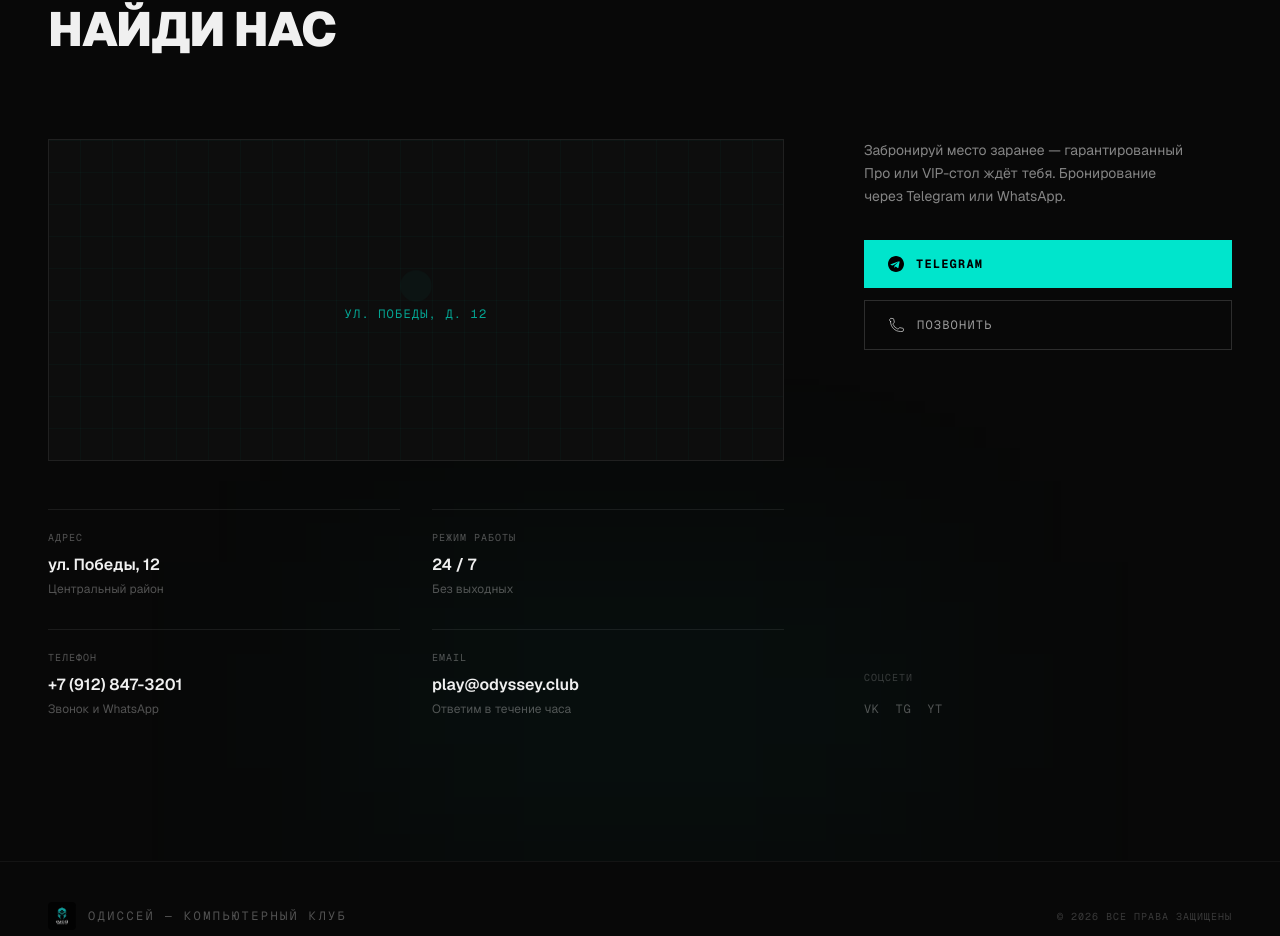
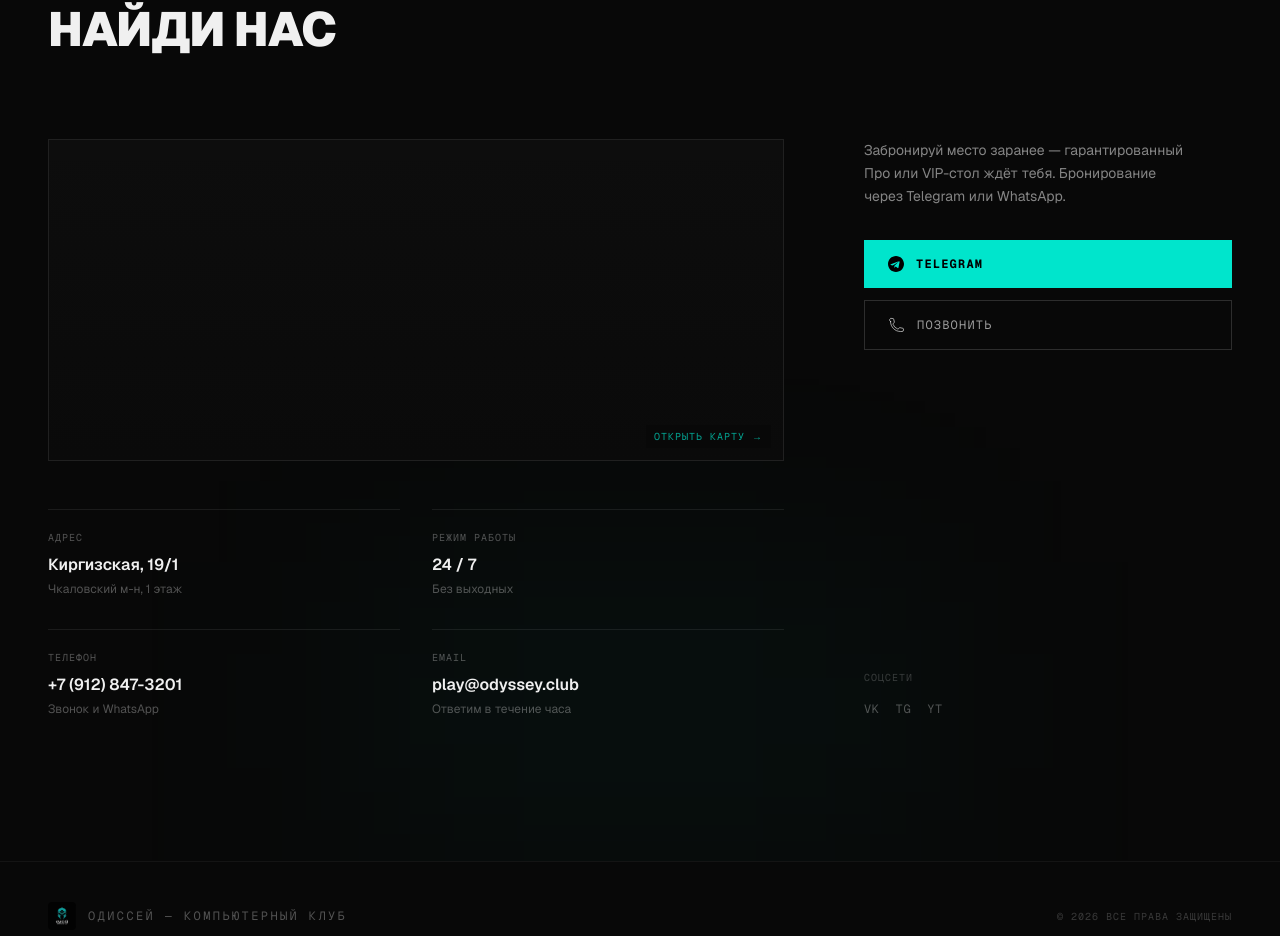
Before and after one commit to MaximLopatin123/odyssey, a Next.js app: page / in a window 1280 px wide. Shown: the part 3867-4803 px from the top of the page. Built offline with nearby package versions, Linux system fonts and the light colour scheme.

Commit message:
New helmet image, real address, Yandex Maps embed

```diff
--- a/app/components/ContactSection.tsx
+++ b/app/components/ContactSection.tsx
@@ -18,28 +18,31 @@ export default function ContactSection() {
         <div className="grid grid-cols-1 lg:grid-cols-[2fr_1fr] gap-20">
           {/* Map placeholder + info */}
           <div className="space-y-12">
-            {/* Map embed placeholder */}
-            <div className="relative w-full aspect-[16/7] bg-[#0d0d0d] border border-white/8 overflow-hidden flex items-center justify-center">
-              <div className="absolute inset-0 opacity-20"
-                style={{
-                  backgroundImage: `repeating-linear-gradient(0deg, transparent, transparent 31px, rgba(0,229,204,0.15) 31px, rgba(0,229,204,0.15) 32px), repeating-linear-gradient(90deg, transparent, transparent 31px, rgba(0,229,204,0.15) 31px, rgba(0,229,204,0.15) 32px)`
-                }}
+            {/* Yandex Maps embed */}
+            <a
+              href="https://yandex.ru/maps/?text=Киргизская+улица+19/1+Ростов-на-Дону"
+              target="_blank"
+              rel="noopener noreferrer"
+              className="relative w-full aspect-[16/7] bg-[#0d0d0d] border border-white/8 overflow-hidden block group"
+            >
+              <iframe
+                src="https://yandex.ru/map-widget/v1/?ll=39.714&z=16&pt=39.714,47.238&text=Киргизская+улица+19/1+Ростов-на-Дону"
+                className="w-full h-full border-0 grayscale contrast-125 opacity-70 group-hover:opacity-90 transition-opacity duration-300"
+                allowFullScreen
               />
-              <div className="relative z-10 text-center">
-                <div className="w-4 h-4 bg-[#00e5cc] rounded-full mx-auto mb-3 animate-ping" />
-                <p className="font-mono text-xs text-[#00e5cc]/70 tracking-widest uppercase">
-                  ул. Победы, д. 12
-                </p>
+              <div className="absolute inset-0 bg-gradient-to-t from-[#080808]/60 to-transparent pointer-events-none" />
+              <div className="absolute bottom-3 right-3 font-mono text-[10px] tracking-widest uppercase text-[#00e5cc]/70 bg-[#080808]/80 px-2 py-1">
+                Открыть карту →
               </div>
-            </div>
+            </a>
 
             {/* Info grid */}
             <div className="grid grid-cols-1 sm:grid-cols-2 gap-8">
               {[
                 {
                   label: 'Адрес',
-                  value: 'ул. Победы, 12',
-                  sub: 'Центральный район',
+                  value: 'Киргизская, 19/1',
+                  sub: 'Чкаловский м-н, 1 этаж',
                 },
                 {
                   label: 'Режим работы',
--- a/app/components/HeroSection.tsx
+++ b/app/components/HeroSection.tsx
@@ -46,14 +46,14 @@ export default function HeroSection() {
           >
             <source src="/hero.mp4" type="video/mp4" />
           </video>
-          {/* Photo on top, hidden until video ends */}
+          {/* Photo on top — same size as video, hidden until video ends */}
           <Image
             ref={imageRef}
             src="/helmet.jpg"
             alt=""
             width={680}
             height={680}
-            className="absolute inset-0 w-full h-full object-cover"
+            className="absolute inset-0 w-full h-full object-contain"
             style={{ opacity: 0 }}
             priority
           />
```
